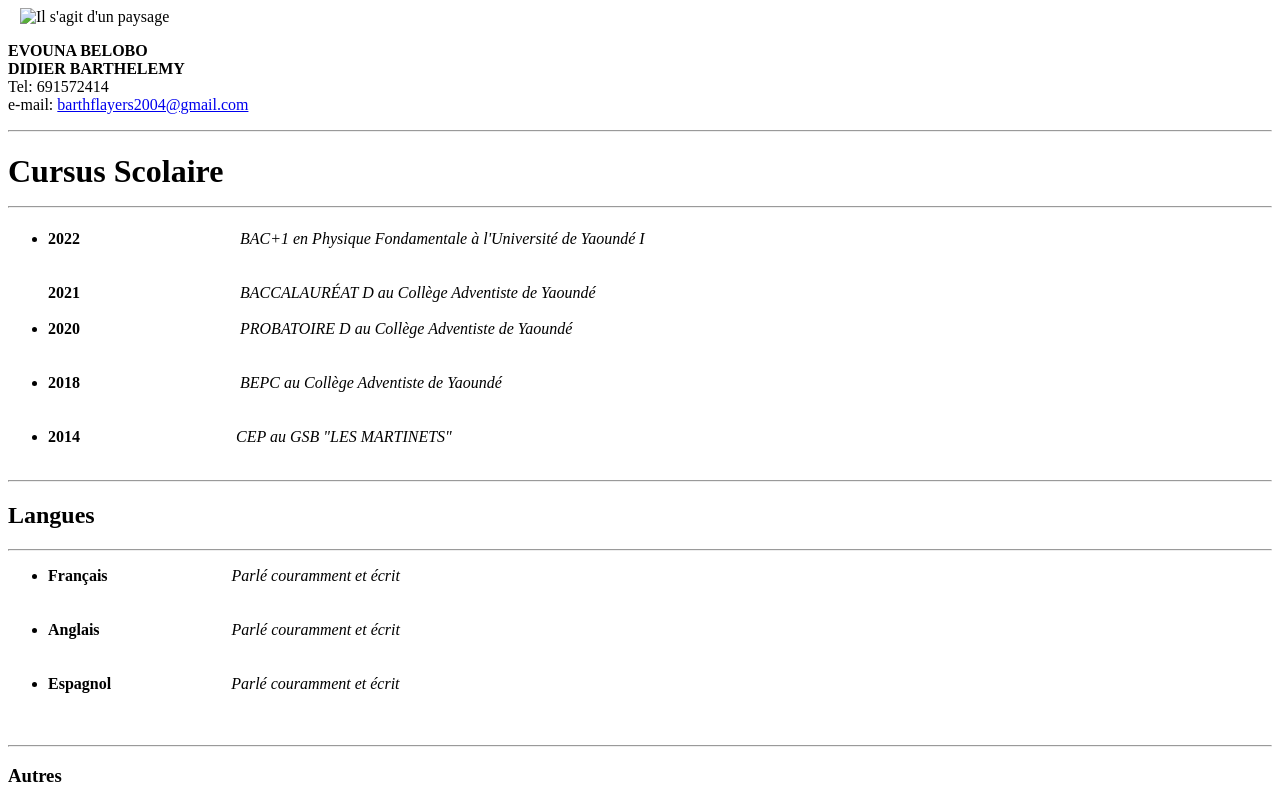
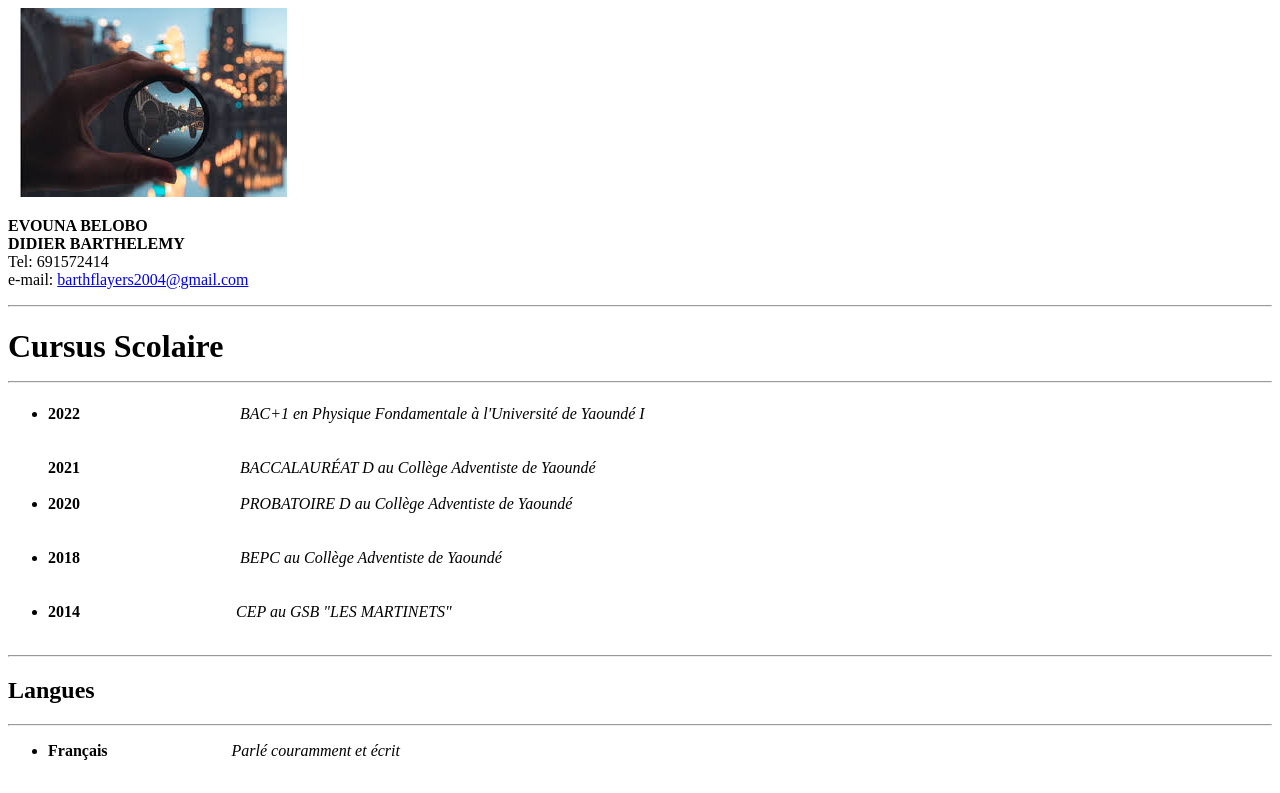
Before and after one commit to jameskl237/Barthelemy, a plain HTML site: page index.html in a window 1280 px wide. Shown: the top 793 px of the page. Drawn offline with Linux system fonts and the light colour scheme.

Commit message:
Update index.html

```diff
--- a/index.html
+++ b/index.html
@@ -8,7 +8,7 @@
 
     </head>
     <body>
-        &nbsp;&nbsp;&nbsp;<img src="img/img_1.jpeg" alt="Il s'agit d'un paysage">
+        &nbsp;&nbsp;&nbsp;<img src="img_1.jpeg" alt="Il s'agit d'un paysage">
         <p>
             <strong>
             EVOUNA BELOBO<br>
```
